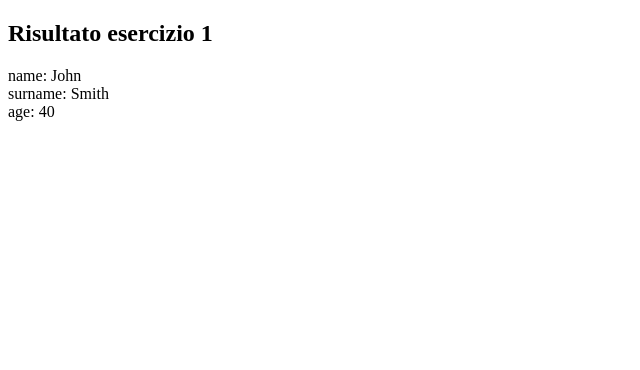
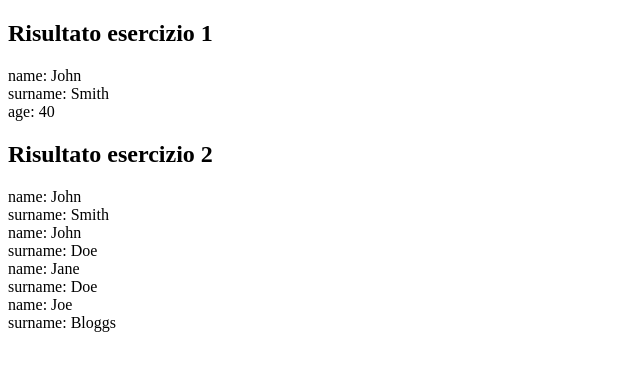
Before and after one commit to Valentina-Fr/js-oggetti-studenti, a plain HTML site: page index.html in a window 1280 px wide. Shown: the whole page, without its empty margins (0-640 px from the left). Drawn offline with Linux system fonts and the light colour scheme.

Commit message:
Print name and surname

```diff
--- a/index.html
+++ b/index.html
@@ -9,6 +9,8 @@
 <body>
     <h2>Risultato esercizio 1</h2>
     <p id="student"></p>
+    <h2>Risultato esercizio 2</h2>
+    <p id="student-list"></p>
     <script src="./js/script.js"></script>
 </body>
 </html>
--- a/js/script.js
+++ b/js/script.js
@@ -45,4 +45,14 @@ const students = [
     surname: 'Bloggs'}
 ]
 
-console.table(students);
+var printStudents = document.getElementById('student-list');
+let listItemProperties = '';
+
+//Ciclare su tutti gli studenti
+for (let i = 0; i < students.length; i++) {
+    for (let key in students[i]) {
+        listItemProperties += key + ': ' + students[i][key] + '<br>';
+    }
+}
+
+printStudents.innerHTML = listItemProperties;
```
